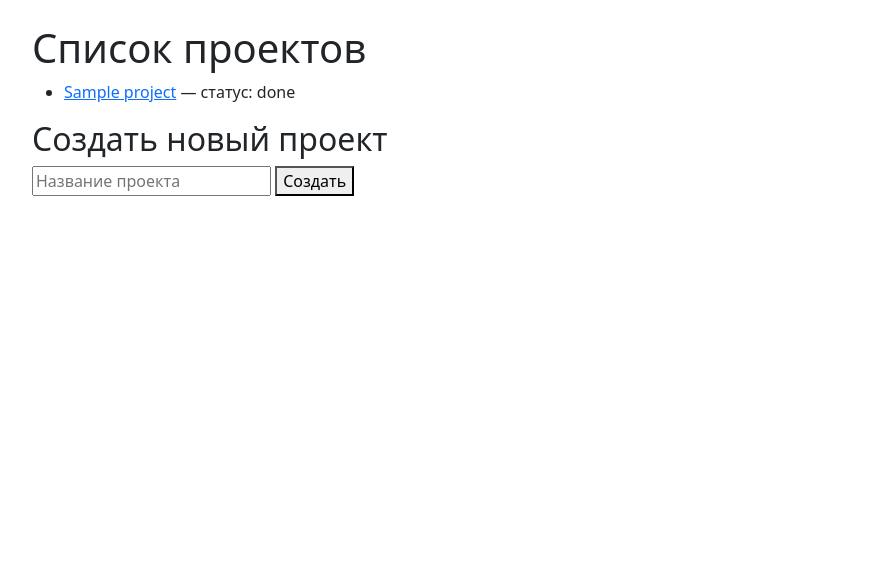
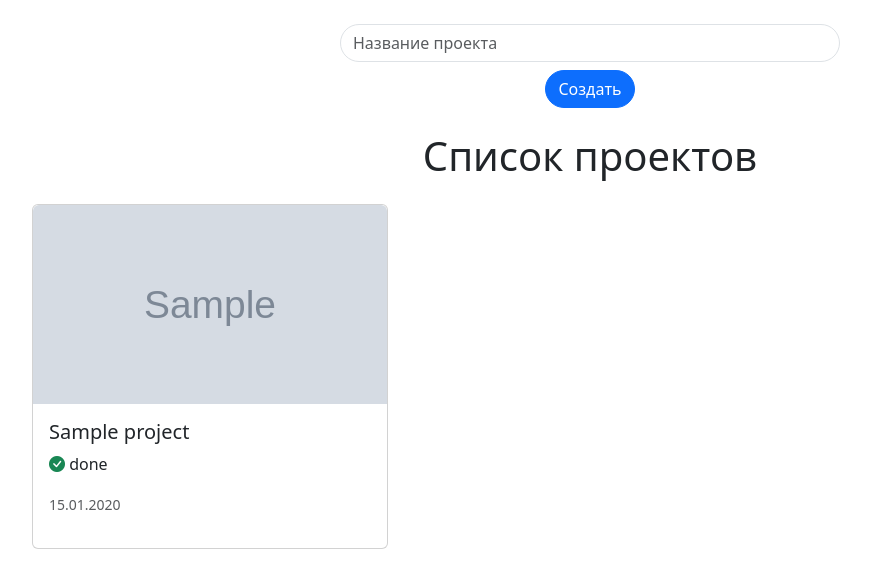
Before and after one commit to oconsuel/data2projectpassport, a FastAPI app: page / in a window 1280 px wide. Shown: the top 588 px of the page, without its empty margins (50-921 px from the left). Run offline with FastAPI, Linux system fonts and the light colour scheme; tables that the repository leaves empty hold one stand-in row (values such as "Sample post"); grey boxes marked "Sample" are stand-in pictures.

Commit message:
v5.2.Some design update

```diff
--- a/app.py
+++ b/app.py
@@ -50,8 +50,14 @@ async def generate_poster_async(project_id: int, summary: str, tags: list[str],
 
 @app.get("/", response_class=HTMLResponse)
 def project_list(request: Request, db: Session = Depends(get_db)):
-    projects = db.query(models.Project).all()
-    return templates.TemplateResponse("index.html", {"request": request, "projects": projects})
+    projects = (
+        db.query(models.Project)
+        .order_by(models.Project.id.desc())
+        .all()
+    )
+    return templates.TemplateResponse(
+        "index.html", {"request": request, "projects": projects}
+    )
 
 @app.post("/", response_class=HTMLResponse)
 def create_project(request: Request, name: str = Form(...), db: Session = Depends(get_db)):
--- a/crud.py
+++ b/crud.py
@@ -1,9 +1,10 @@
 from sqlalchemy.orm import Session
 from models import Project, ProjectFile, ProjectPassport, ProjectPassportSubfile
 import json
+from datetime import datetime
 
 def create_project(db: Session, name: str):
-    proj = Project(name=name)
+    proj = Project(name=name, created_at=datetime.utcnow())
     db.add(proj)
     db.commit()
     db.refresh(proj)
--- a/models.py
+++ b/models.py
@@ -1,7 +1,8 @@
-from sqlalchemy import Column, Integer, String, ForeignKey
+from sqlalchemy import Column, Integer, String, ForeignKey, DateTime
 from sqlalchemy.orm import relationship
 from database import Base
 import json
+from datetime import datetime
 
 class Project(Base):
     __tablename__ = "projects"
@@ -9,6 +10,7 @@ class Project(Base):
     id = Column(Integer, primary_key=True, index=True)
     name = Column(String, index=True)
     status = Column(String, default="created")
+    created_at = Column(DateTime, default=datetime.utcnow)
     recommendations = Column(String)
     poster_path = Column(String)  # Путь к постеру
 
--- /dev/null
+++ b/static/css/index.css
@@ -0,0 +1,5 @@
+.project-card-img {
+    width: 100%;
+    height: 100%;
+    object-fit: cover;
+}
--- a/static/css/project_detail.css
+++ b/static/css/project_detail.css
@@ -13,7 +13,6 @@
 	min-width: 260px;
 }
 
-.poster-ac
 .poster-container {
 	position: relative;
 	width: 360px;
--- a/templates/base.html
+++ b/templates/base.html
@@ -5,6 +5,7 @@
     <title>{% block title %}Мои проекты{% endblock %}</title>
     <link rel="stylesheet" href="https://cdn.jsdelivr.net/npm/bootstrap@5.3.2/dist/css/bootstrap.min.css">
     <link rel="stylesheet" href="https://cdn.jsdelivr.net/npm/bootstrap-icons@1.11.3/font/bootstrap-icons.min.css">
+    {% block extra_head %}{% endblock %}
 </head>
 <body class="container mt-4">
     {% block content %}
--- a/templates/index.html
+++ b/templates/index.html
@@ -1,19 +1,39 @@
 {% extends "base.html" %}
 
 {% block content %}
-  <h1>Список проектов</h1>
-  <ul>
-    {% for p in projects %}
-      <li>
-        <a href="/projects/{{ p.id }}">{{ p.name }}</a>
-        — статус: {{ p.status }}
-      </li>
-    {% endfor %}
-  </ul>
+<link rel="stylesheet" href="/static/css/index.css">
 
-  <h2>Создать новый проект</h2>
-  <form method="post">
-    <input type="text" name="name" placeholder="Название проекта" required>
-    <button type="submit">Создать</button>
-  </form>
+<form method="post" class="mb-4 text-center" style="max-width: 500px; margin: 0 auto;">
+    <input type="text" name="name" class="form-control rounded-pill mb-2" placeholder="Название проекта" required>
+    <button type="submit" class="btn btn-primary rounded-pill">Создать</button>
+</form>
+
+<h1 class="mb-4 text-center">Список проектов</h1>
+
+<div class="row g-4">
+
+  {% for p in projects %}
+    <div class="col-12 col-md-4">
+        <div class="card h-100">
+            <div class="ratio ratio-16x9">
+                <img src="{% if p.status == 'done' and p.poster_path %}/{{ p.poster_path }}{% else %}/static/img/placeholder.svg{% endif %}"
+                     class="project-card-img rounded-top" alt="Poster">
+            </div>
+            <div class="card-body">
+                <h5 class="card-title">{{ p.name }}</h5>
+                <p class="card-text">
+                    {% if p.status == 'done' %}
+                        <i class="bi bi-check-circle-fill text-success"></i>
+                    {% else %}
+                        <i class="bi bi-hourglass-split text-secondary"></i>
+                    {% endif %}
+                    {{ p.status }}
+                </p>
+                <p class="card-text"><small class="text-muted">{{ p.created_at.strftime('%d.%m.%Y') }}</small></p>
+                <a href="/projects/{{ p.id }}" class="stretched-link"></a>
+            </div>
+        </div>
+    </div>
+  {% endfor %}
+</div>
 {% endblock %}
--- a/templates/project_detail.html
+++ b/templates/project_detail.html
@@ -1,7 +1,10 @@
 {% extends "base.html" %}
 
+{% block extra_head %}
+    <link rel="stylesheet" href="/static/css/project_detail.css">
+{% endblock %}
+
 {% block content %}
-	<link rel="stylesheet" href="/static/css/project_detail.css">
 
 	<h1>Проект: {{ project.name }}</h1>
 	<p><strong>Статус:</strong> {{ project.status }}</p>
```
Also changed, not shown: static/img/placeholder.svg (added).
